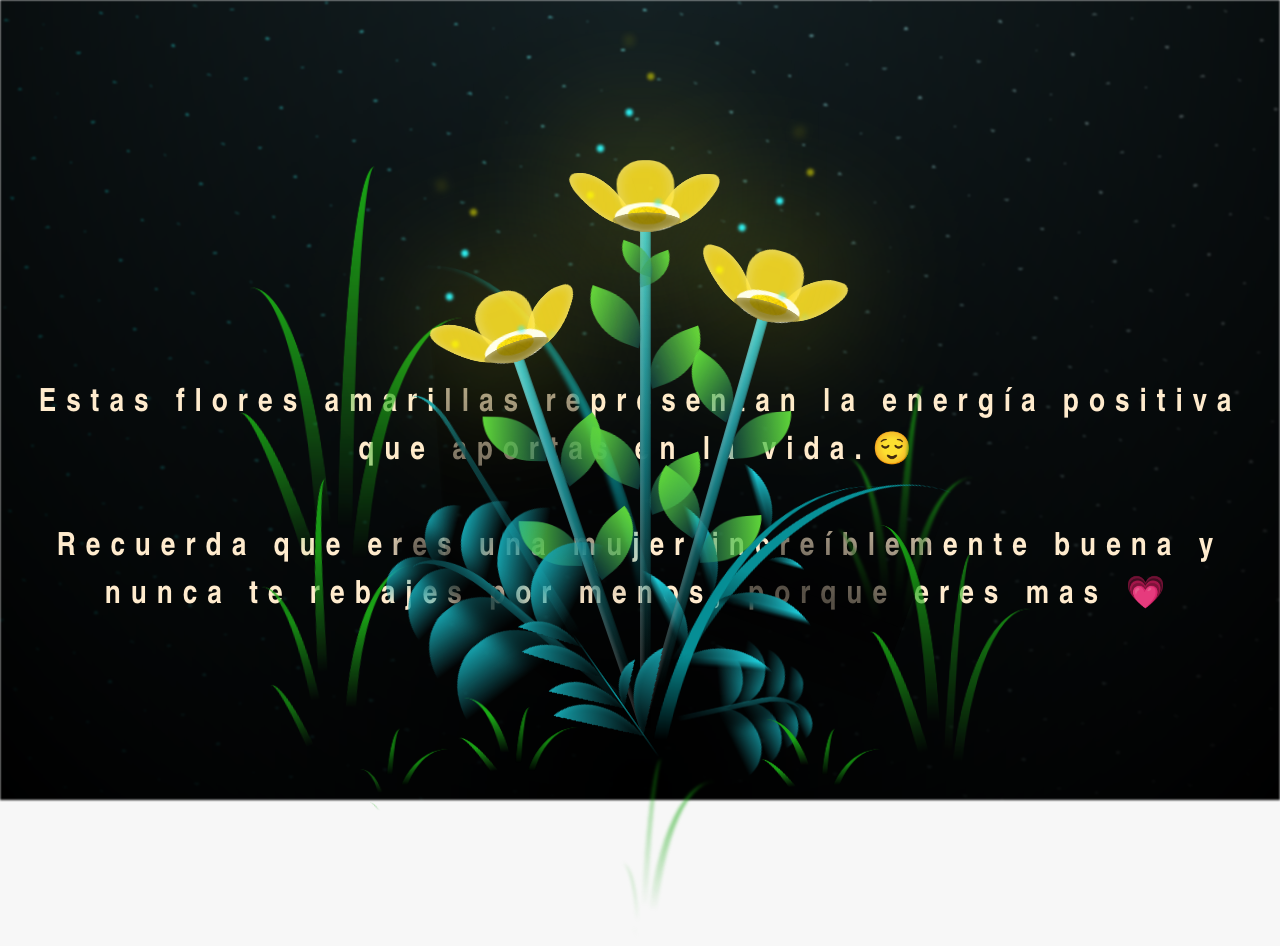
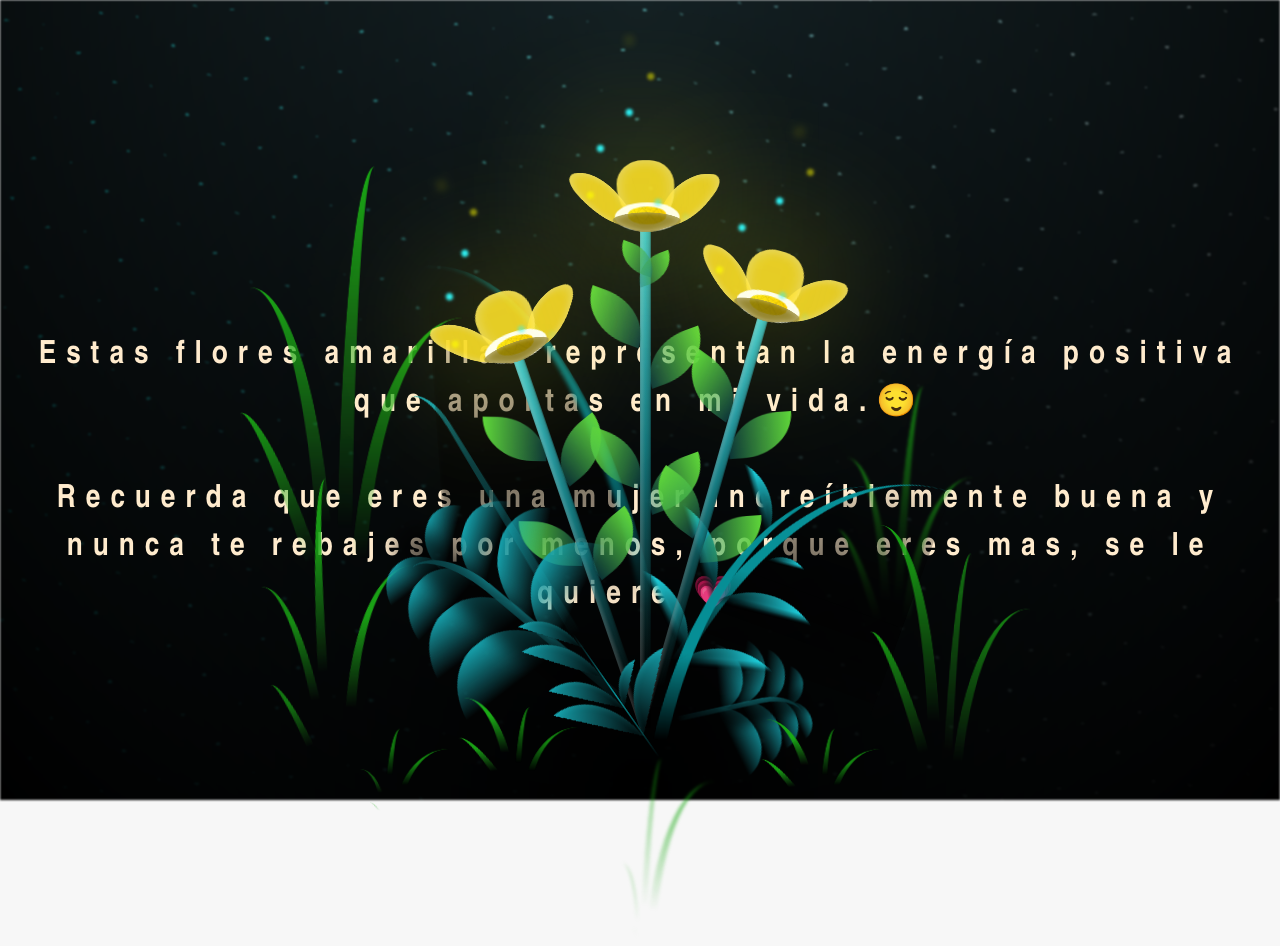
Before and after one commit to tyzan18/cinthy.com, a plain HTML site: page flower.html in a window 1280 px wide. Drawn offline with Linux system fonts and the light colour scheme.

Commit message:
Update flower.html

```diff
--- a/flower.html
+++ b/flower.html
@@ -13,8 +13,8 @@
     <div id="lyrics">
 
     </div>
-    <h1 class="titulo">Estas flores amarillas representan la energía positiva que aportas en la vida.😌 <br><br>
-Recuerda que eres una mujer increíblemente buena y nunca te rebajes por menos, porque eres mas 💗</h1>
+    <h1 class="titulo">Estas flores amarillas representan la energía positiva que aportas en mi vida.😌 <br><br>
+Recuerda que eres una mujer increíblemente buena y nunca te rebajes por menos, porque eres mas, se le quiere 💗</h1>
       <div class="night"></div>
     <div class="flowers">
       <div class="flower flower--1">
```
